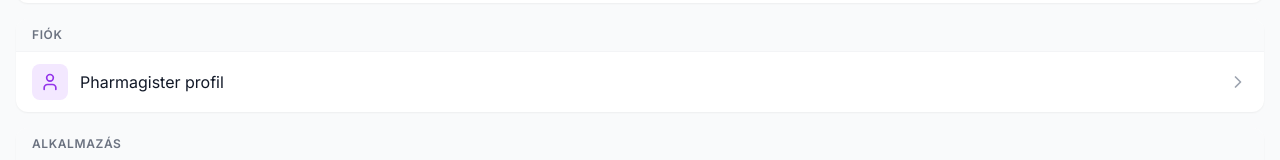
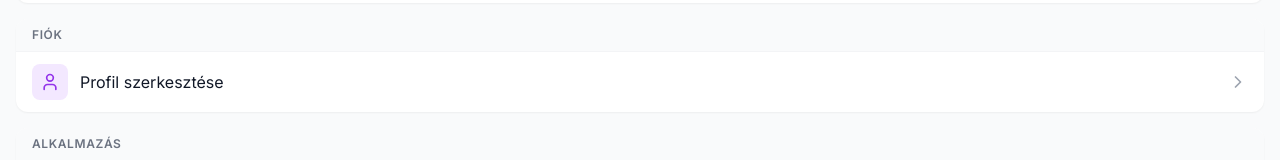
Before and after one commit to epresla-maker/careconnect, a Next.js app: page /settings in a window 1280 px wide. Shown: the part 170-330 px from the top of the page. Built offline with nearby package versions, Linux system fonts and the light colour scheme; no server answers; the database is empty; sample sign-in values are in the browser's storage.

Commit message:
Refactor: Profil szerkesztése gomb áthelyezve Pharmagister főoldalról a Beállításokba

```diff
--- a/app/pharmagister/page.js
+++ b/app/pharmagister/page.js
@@ -255,19 +255,6 @@
                 </div>
               )}
 
-              {/* Profil szerkesztés gomb */}
-              <div className="flex justify-end">
-                <button
-                  onClick={() => router.push('/pharmagister/setup?edit=true')}
-                  className={`flex items-center gap-2 px-4 py-2 ${darkMode ? 'bg-gray-700 hover:bg-gray-600 text-gray-200' : 'bg-gray-100 hover:bg-gray-200 text-gray-700'} rounded-lg transition-colors text-sm`}
-                >
-                  <svg className="w-4 h-4" fill="none" stroke="currentColor" viewBox="0 0 24 24">
-                    <path strokeLinecap="round" strokeLinejoin="round" strokeWidth={2} d="M11 5H6a2 2 0 00-2 2v11a2 2 0 002 2h11a2 2 0 002-2v-5m-1.414-9.414a2 2 0 112.828 2.828L11.828 15H9v-2.828l8.586-8.586z" />
-                  </svg>
-                  Profil szerkesztése
-                </button>
-              </div>
-
               {activeTab === 'calendar' && (
                 <div className={`${darkMode ? 'bg-gray-800 border-gray-700' : 'bg-white border-[#E5E7EB]'} border rounded-xl p-6`}>
                   <CalendarTab pharmaRole={pharmaRole} />
--- a/app/settings/page.js
+++ b/app/settings/page.js
@@ -56,8 +56,8 @@
       items: [
         {
           icon: User,
-          label: 'Pharmagister profil',
-          onClick: () => router.push('/pharmagister/setup'),
+          label: 'Profil szerkesztése',
+          onClick: () => router.push('/pharmagister/setup?edit=true'),
           color: 'text-purple-600',
           bgColor: darkMode ? 'bg-purple-900/30' : 'bg-purple-100'
         }
```
